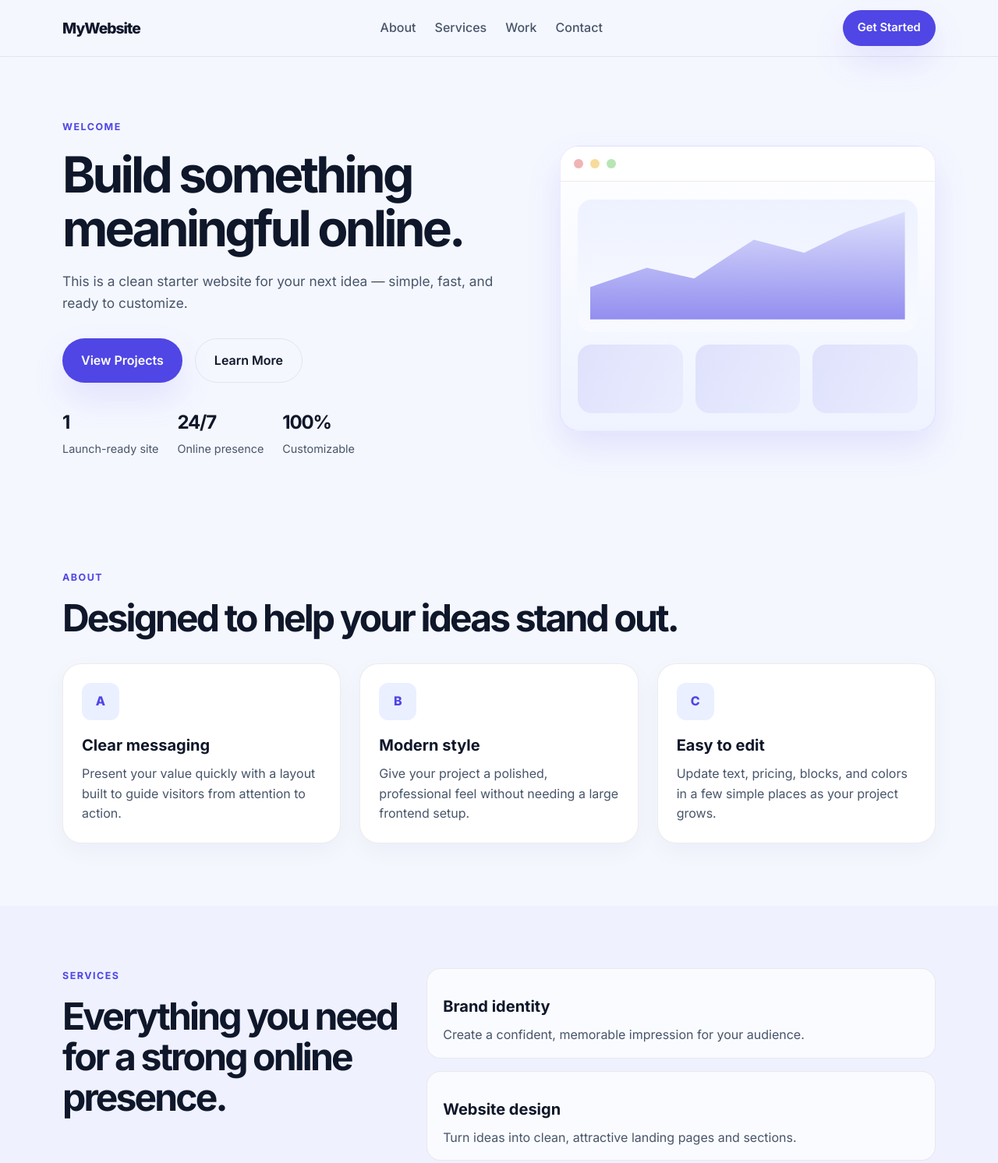
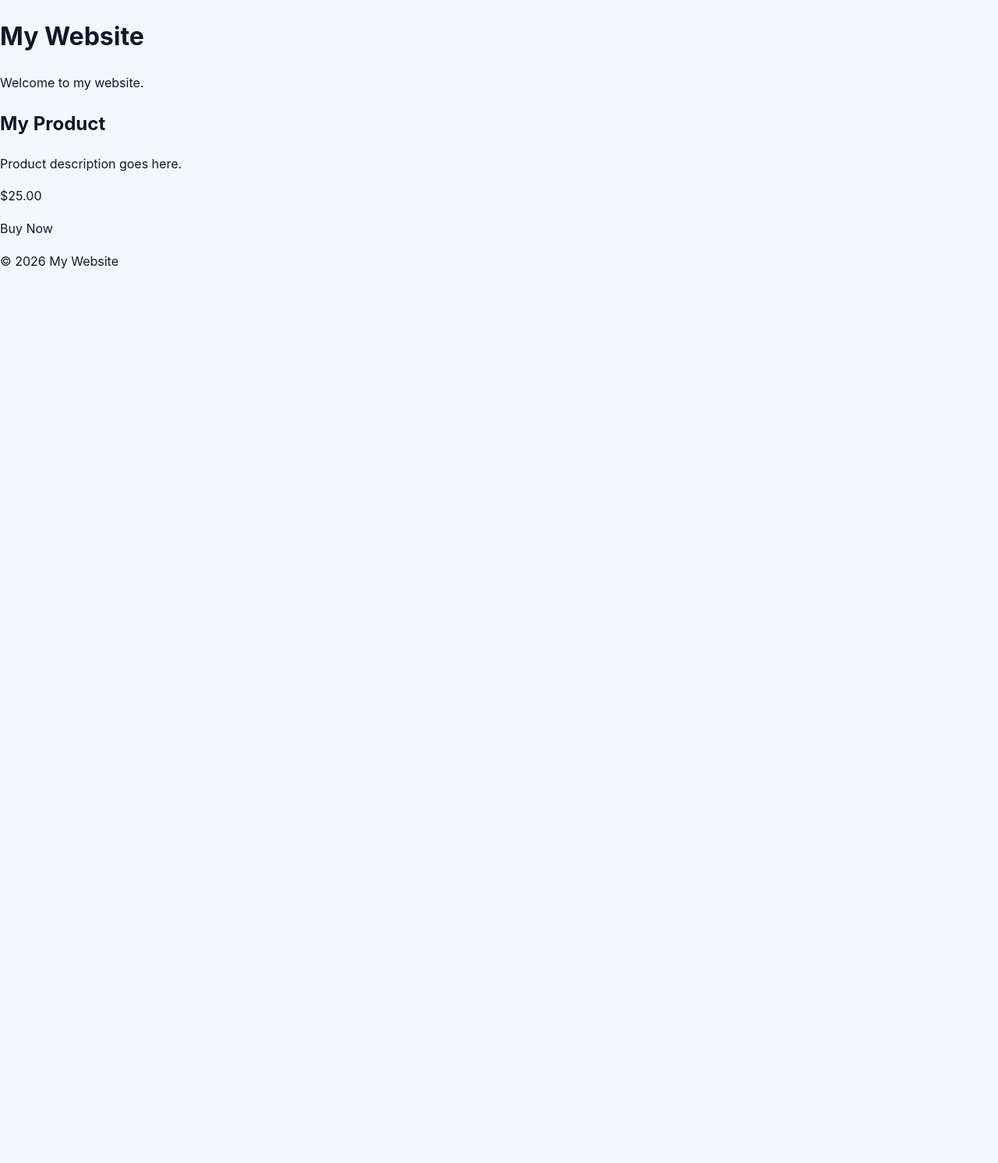
Before and after one commit to USDC-CIVIL-PROCESS/my-website, a website: page index.html in a window 1280 px wide. Shown: the top 1492 px of the page at 78% size. After the commit the page ends 800 px from the top, so only its background shows below. Drawn offline with Linux system fonts and the light colour scheme.

Commit message:
Refactor index.html structure and add product section

```diff
--- a/index.html
+++ b/index.html
@@ -1,176 +1,38 @@
 <!DOCTYPE html>
 <html lang="en">
-  <head>
-    <meta charset="UTF-8" />
-    <meta name="viewport" content="width=device-width, initial-scale=1.0" />
+<head>
+    <meta charset="UTF-8">
+    <meta name="viewport" content="width=device-width, initial-scale=1.0">
     <title>My Website</title>
-    <meta
-      name="description"
-      content="A simple, modern starter website built from scratch."
-    />
-    <link rel="preconnect" href="https://fonts.googleapis.com" />
-    <link rel="preconnect" href="https://fonts.gstatic.com" crossorigin />
-    <link
-      href="https://fonts.googleapis.com/css2?family=Inter:wght@400;500;600;700;800&display=swap"
-      rel="stylesheet"
-    />
-    <link rel="stylesheet" href="style.css" />
-  </head>
-  <body>
-    <header class="site-header">
-      <div class="container nav-wrap">
-        <a class="brand" href="#top">MyWebsite</a>
-        <nav class="main-nav" aria-label="Main navigation">
-          <a href="#about">About</a>
-          <a href="#services">Services</a>
-          <a href="#work">Work</a>
-          <a href="#contact">Contact</a>
-        </nav>
-        <a class="button button-small" href="#contact">Get Started</a>
-      </div>
+    <link rel="stylesheet" href="style.css">
+</head>
+
+<body>
+
+    <header>
+        <h1>My Website</h1>
+        <p>Welcome to my website.</p>
     </header>
 
-    <main id="top">
-      <section class="hero">
-        <div class="container hero-grid">
-          <div class="hero-copy">
-            <p class="eyebrow">Welcome</p>
-            <h1>Build something meaningful online.</h1>
-            <p class="lead">
-              This is a clean starter website for your next idea — simple, fast,
-              and ready to customize.
-            </p>
-            <div class="cta-row">
-              <a class="button" href="#work">View Projects</a>
-              <a class="button button-secondary" href="#about">Learn More</a>
-            </div>
-            <ul class="mini-stats" aria-label="Key statistics">
-              <li><strong>1</strong><span>Launch-ready site</span></li>
-              <li><strong>24/7</strong><span>Online presence</span></li>
-              <li><strong>100%</strong><span>Customizable</span></li>
-            </ul>
-          </div>
+    <main>
+        <section class="product">
+            <h2>My Product</h2>
+            <p>Product description goes here.</p>
+            <p class="price">$25.00</p>
 
-          <div class="hero-card" aria-label="Preview panel">
-            <div class="mock-window">
-              <div class="window-bar">
-                <span></span>
-                <span></span>
-                <span></span>
-              </div>
-              <div class="window-content">
-                <div class="chart-block">
-                  <div class="chart-line"></div>
-                </div>
-                <div class="mini-cards">
-                  <div></div>
-                  <div></div>
-                  <div></div>
-                </div>
-              </div>
-            </div>
-          </div>
-        </div>
-      </section>
-
-      <section id="about" class="section">
-        <div class="container">
-          <div class="section-heading">
-            <p class="eyebrow">About</p>
-            <h2>Designed to help your ideas stand out.</h2>
-          </div>
-          <div class="feature-grid">
-            <article class="feature-card">
-              <div class="icon">A</div>
-              <h3>Clear messaging</h3>
-              <p>
-                Present your value quickly with a layout built to guide visitors
-                from attention to action.
-              </p>
-            </article>
-            <article class="feature-card">
-              <div class="icon">B</div>
-              <h3>Modern style</h3>
-              <p>
-                Give your project a polished, professional feel without needing a
-                large frontend setup.
-              </p>
-            </article>
-            <article class="feature-card">
-              <div class="icon">C</div>
-              <h3>Easy to edit</h3>
-              <p>
-                Update text, pricing, blocks, and colors in a few simple places as
-                your project grows.
-              </p>
-            </article>
-          </div>
-        </div>
-      </section>
-
-      <section id="services" class="section alt-bg">
-        <div class="container two-col">
-          <div>
-            <p class="eyebrow">Services</p>
-            <h2>Everything you need for a strong online presence.</h2>
-          </div>
-          <div class="service-list">
-            <div>
-              <h3>Brand identity</h3>
-              <p>Create a confident, memorable impression for your audience.</p>
-            </div>
-            <div>
-              <h3>Website design</h3>
-              <p>Turn ideas into clean, attractive landing pages and sections.</p>
-            </div>
-            <div>
-              <h3>Launch support</h3>
-              <p>Get your site ready for the world with a simple deployment flow.</p>
-            </div>
-          </div>
-        </div>
-      </section>
-
-      <section id="work" class="section">
-        <div class="container">
-          <div class="section-heading">
-            <p class="eyebrow">Work</p>
-            <h2>Example projects and content blocks.</h2>
-          </div>
-          <div class="project-grid">
-            <article class="project-card">
-              <span class="tag">Marketing</span>
-              <h3>Landing page concept</h3>
-              <p>Convert attention into action with a focused value proposition.</p>
-            </article>
-            <article class="project-card">
-              <span class="tag">Portfolio</span>
-              <h3>Creative portfolio</h3>
-              <p>Showcase work in a way that feels premium and easy to explore.</p>
-            </article>
-            <article class="project-card">
-              <span class="tag">Business</span>
-              <h3>Startup homepage</h3>
-              <p>Communicate solutions, traction, and trust in one quick scan.</p>
-            </article>
-          </div>
-        </div>
-      </section>
+            <a
+                href="YOUR_STRIPE_PAYMENT_LINK"
+                class="buy-button"
+            >
+                Buy Now
+            </a>
+        </section>
     </main>
 
-    <footer id="contact" class="site-footer">
-      <div class="container footer-wrap">
-        <div>
-          <a class="brand" href="#top">MyWebsite</a>
-          <p>Let’s build something impactful together.</p>
-        </div>
-        <a class="button" href="mailto:hello@example.com">hello@example.com</a>
-      </div>
-      <div class="container copyright">
-        <p>© <span id="year"></span> MyWebsite</p>
-      </div>
+    <footer>
+        <p>&copy; 2026 My Website</p>
     </footer>
 
     <script src="script.js"></script>
-  </body>
+</body>
 </html>
```
